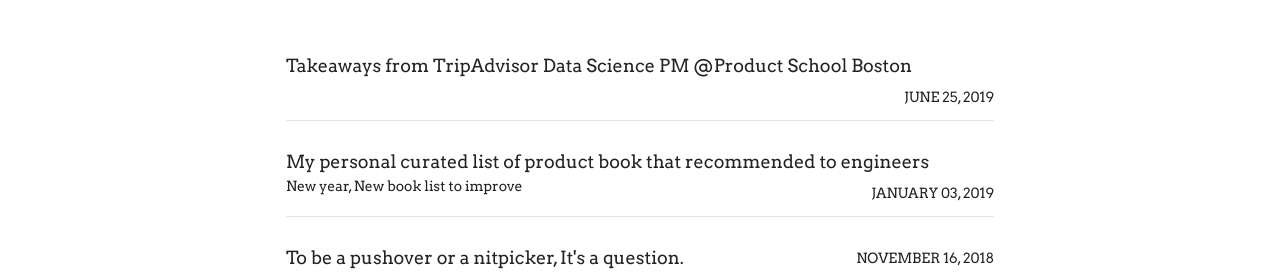
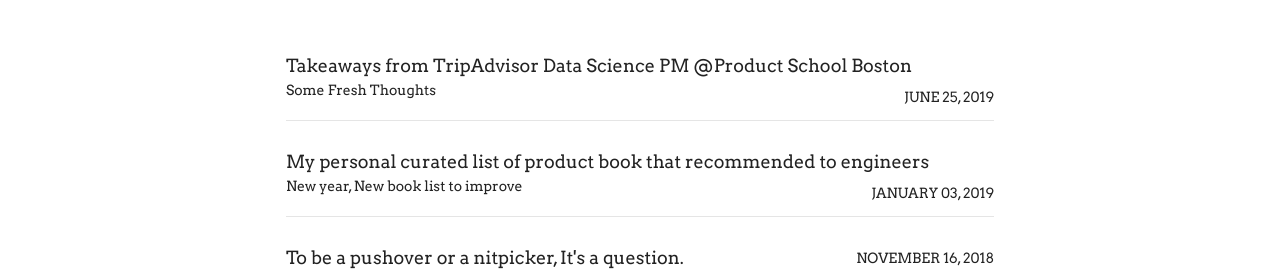
Before and after one commit to Jeremygarden/jeremygarden.github.io, a Jekyll site: the page built from blog/index.md, in a window 1280 px wide. Shown: the part 1039-1312 px from the top of the page. Built offline with Jekyll 4.4.1, drawn with Linux system fonts in a browser that asks for light colours; nearby versions of some CDN libraries.

Commit message:
new post Jun-25

```diff
--- a/_posts/blog/2019-06-25-Takeaways_Tripadvisor_PM_School.md
+++ b/_posts/blog/2019-06-25-Takeaways_Tripadvisor_PM_School.md
@@ -2,7 +2,7 @@
 layout: post
 title: "Takeaways from TripAdvisor Data Science PM @Product School Boston"
 author: me
-excerpt: " "
+excerpt: "Some Fresh Thoughts"
 categories: blog
 tags: [PM]
 modified:
@@ -17,8 +17,9 @@
 
 Takeaways from TripAdvisor Data Science PM @Product School Boston
 
+![@PS Boston](https://assets.productschool.com/wp-content/uploads/2018/07/05160936/productschool_logo-productcon.png)
 
-![@PS Boston](https://assets.productschool.com/wp-content/uploads/2018/07/05160936/productschool_logo-productcon.png)
+
 I went to the well-known meetup called Product School last week. I believe I first got hooked with it via my podcast app, where A lot of PMs share a handful great experiences and how they build/ship products. Also checked out a bunch on Youtube as they did kind of streaming or recording some times. Then I found out they host a event with Tripadvisor in Boston this time, Always want to hear some more mixed voice from Tripadvisor product side on what they are doing and how they catch up with in the market, so just can't miss and need to be around there.
 
 It started off diving into DS to some extent which is great. Engineer-oriented always get a solid foundation :) , what's more is helping me to brush up a bit of DS I did before in the past, like outliers, overfitting, ML algorithms, cross validation all kind of fun stuffs. But after knowing their users and personas, I got a BIG question,
```
